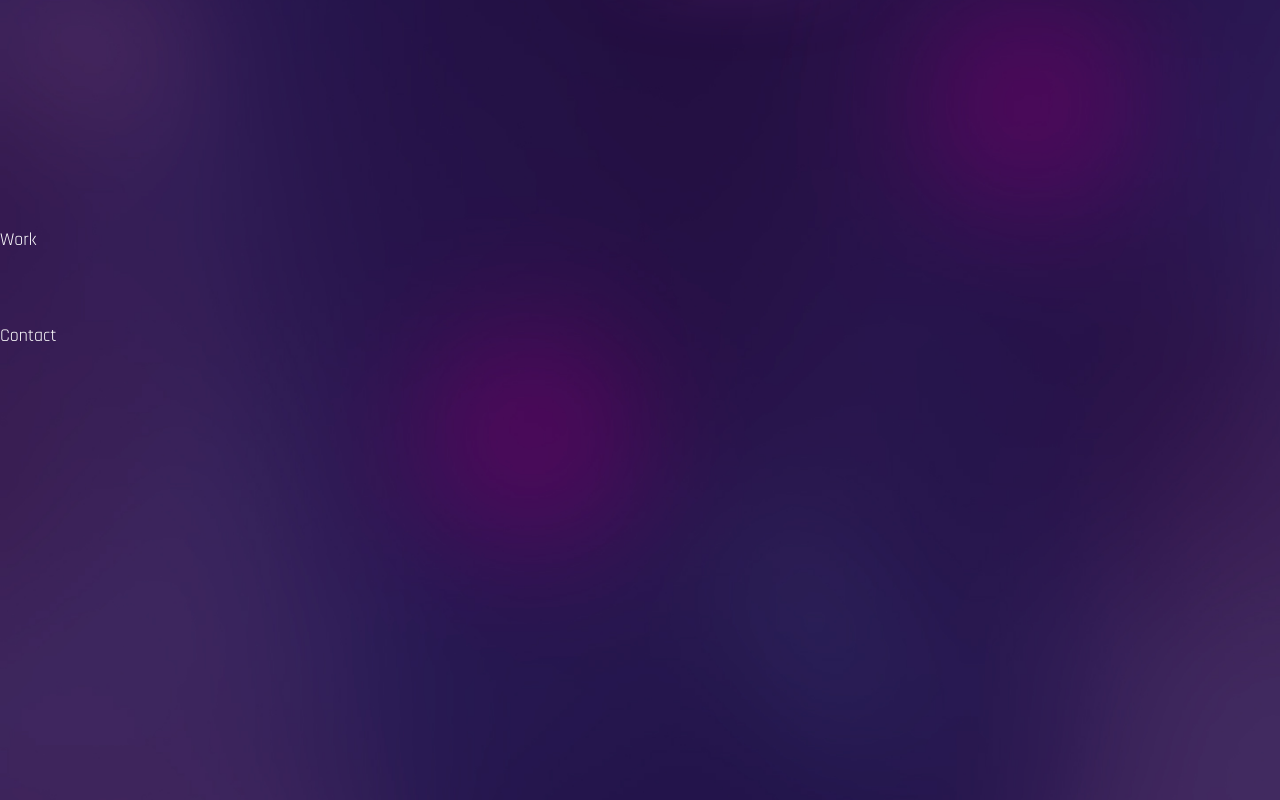
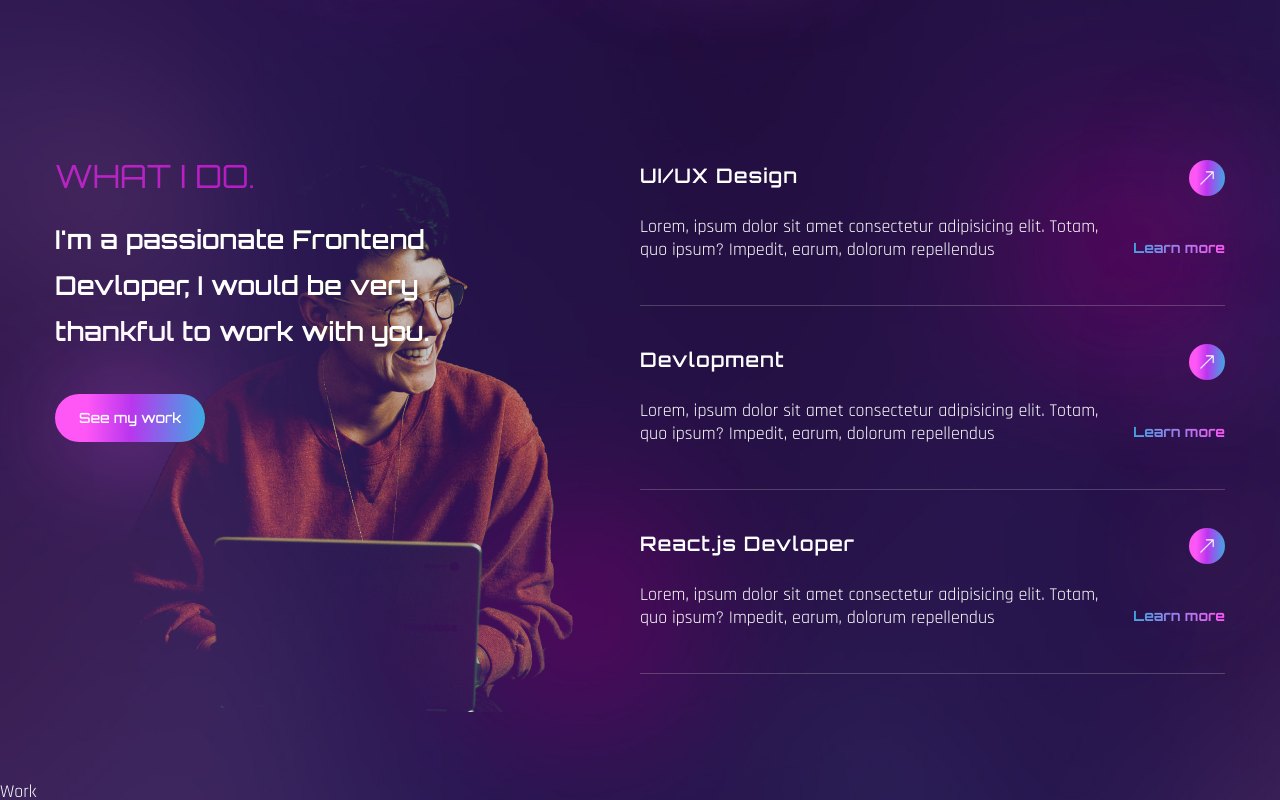
Before and after one commit to EmpireVikashh/Portfolio, a React (Create React App) app: page / in a window 1280 px wide. Shown: the part 1480-2280 px from the top of the page. Built offline with nearby package versions, Linux system fonts and the light colour scheme; the HTML template or start-up script is replaced by a standard one; a web font is replaced by a local one.

Commit message:
services UI done

```diff
--- a/src/components/Services.js
+++ b/src/components/Services.js
@@ -1,15 +1,95 @@
-import React from 'react';
-import {BsArrowUpRight} from "react-icons/bs"
-import {motion} from "framer-motion"
-import { fadeIn } from '../variants';
+import React from "react";
+import { BsArrowUpRight } from "react-icons/bs";
+import { motion } from "framer-motion";
+import { fadeIn } from "../variants";
 
-
-
+const services = [
+  {
+    name: "UI/UX Design",
+    description:
+      "Lorem, ipsum dolor sit amet consectetur adipisicing elit. Totam, quo ipsum? Impedit, earum, dolorum repellendus",
+    link: "Learn more",
+  },
+  {
+    name: "Devlopment",
+    description:
+      "Lorem, ipsum dolor sit amet consectetur adipisicing elit. Totam, quo ipsum? Impedit, earum, dolorum repellendus",
+    link: "Learn more",
+  },
+  {
+    name: "React.js Devloper",
+    description:
+      "Lorem, ipsum dolor sit amet consectetur adipisicing elit. Totam, quo ipsum? Impedit, earum, dolorum repellendus ",
+    link: "Learn more",
+  },
+];
 
 const Services = () => {
-  return <div className='section' id='services'>
-
-  </div>;
+  return (
+    <section className="section" id="services">
+      <div className="container mx-auto">
+        <div className="flex flex-col lg:flex-row">
+          {/* text & image*/}
+          <motion.div
+            variants={fadeIn("right", 0.3)}
+            initial="hidden"
+            whileInView={"show"}
+            viewport={{ once: false, amount: 0.3 }}
+            className="flex-1 lg:bg-services lg:bg-bottom bg-no-repeat mix-blend-lighten mb-12 lg:mb-0"
+          >
+            <h2 className="h2 text-accent mb-6">What I Do.</h2>
+            <h3 className="h3 max-w-[455px] mb-10">
+              I'm a passionate Frontend Devloper, I would be very thankful to
+              work with you.
+            </h3>
+            <button className="btn btn-sm">See my work</button>
+          </motion.div>
+          {/* services */}
+          <motion.div
+            variants={fadeIn("left", 0.3)}
+            initial="hidden"
+            whileInView={"show"}
+            viewport={{ once: false, amount: 0.3 }}
+            className="flex-1"
+          >
+            {/* services list */}
+            <div>
+              {services.map((services, idx) => {
+                // destructure services
+                const { name, description, link } = services;
+                return (
+                  <div
+                    key={idx}
+                    className="border-b border-white/20 h-[146px] mb-[38px] flex"
+                  >
+                    <div className="max-w-[476px]">
+                      <h4 className="text-[20px] tracking-wider font-primary font-semibold mb-6">
+                        {name}
+                      </h4>
+                      <p className="font-secondary leading-tight">
+                        {description}
+                      </p>
+                    </div>
+                    <div className="flex flex-col flex-1 items-end">
+                      <a
+                        href="#"
+                        className="btn w-9 h-9 mb-[42px] flex justify-center items-center"
+                      >
+                        <BsArrowUpRight />
+                      </a>
+                      <a href="#" className="text-gradient text-sm">
+                        {link}
+                      </a>
+                    </div>
+                  </div>
+                );
+              })}
+            </div>
+          </motion.div>
+        </div>
+      </div>
+    </section>
+  );
 };
 
 export default Services;
```
